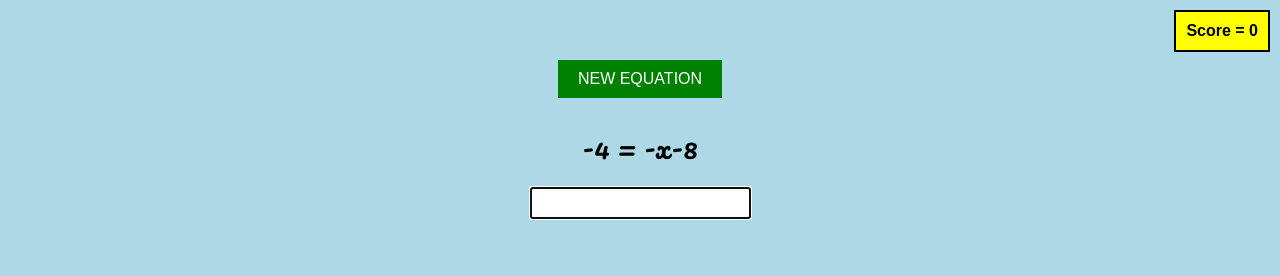
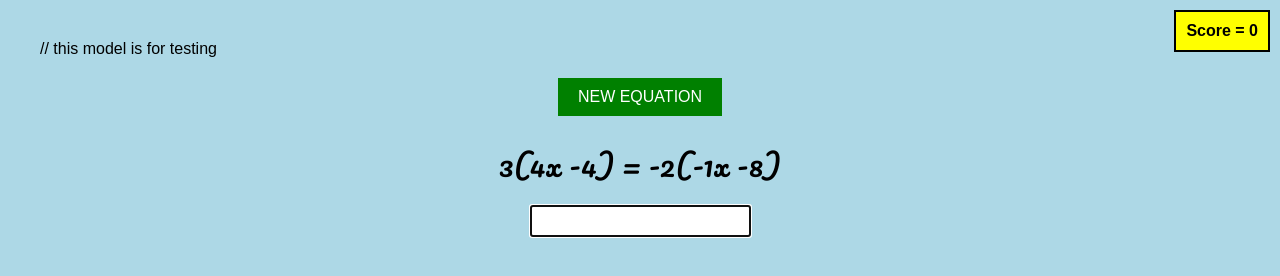
Before and after one commit to GTurner321/solve2, a plain HTML site: page index.html in a window 1280 px wide. Both pictures are taken after a click on the button "NEW EQUATION". Drawn offline with Linux system fonts and the light colour scheme.

Commit message:
Update index.html

```diff
--- a/index.html
+++ b/index.html
@@ -1,3 +1,4 @@
+// this model is for testing
 <!DOCTYPE html>
 <html lang="en">
 <head>
@@ -82,7 +83,7 @@
   <div id="equation-container"></div>
   <div id="score-box">Score = 0</div>
   <script>
-    let a, b, c, d;
+    let a, b, c, d, e, f;
     let score = 0;
     let successCount = 0;
     let inputCount = 0; // Track number of user inputs
@@ -140,6 +141,12 @@ function updateScore(bonusPoints) {
       return `${left} = ${right}`;
     }
 
+    function formatInitialEquation(a, b, c, d, e, f) {
+      const left = `${formatNumber(e)}(${formatNumber(a)}x ${b >= 0 ? "+" : ""} ${formatNumber(b)})`;
+      const right = `${formatNumber(f)}(${formatNumber(c)}x ${d >= 0 ? "+" : ""} ${formatNumber(d)})`;
+      return `${left} = ${right}`;
+    }
+
     function validateInput(input) {
       // Disallow invalid patterns like '/nx', '*nx', '/-nx', '*-nx'
       if (/^[\/\*][\-]?\d*x$/.test(input)) {
@@ -155,51 +162,48 @@ function updateScore(bonusPoints) {
   const equationContainer = document.getElementById("equation-container");
   equationContainer.innerHTML = "";
 
-  const k = Math.floor(Math.random() * 2) + 1; // Random integer from 1 to 2
-
-  if (k === 1) {
   do {
     a = Math.floor(Math.random() * 21) - 10;
-    } while (a === 0 || a === 1);
+    c = Math.floor(Math.random() * 21) - 10;
+  } while (a === c || a === 0 || c === 0 || Math.abs(a - c) === 1);
 
-    c = 0;
+  b = Math.floor(Math.random() * 21) - 10;
+  d = Math.floor(Math.random() * 21) - 10;
+
+  while (b === 0) {
+    b = Math.floor(Math.random() * 21) - 10;
+  }
+  while (d === 0) {
+    d = Math.floor(Math.random() * 21) - 10;
+  }
 
   do {
-      b = Math.floor(Math.random() * 21) - 10;
-    } while (b === 0);
+    e = Math.floor(Math.random() * 21) - 10;
+  } while (e === 0 || e === 1);
 
   do {
-      d = Math.floor(Math.random() * 21) - 10;
-    } while (d === 0);
-  } else if (k === 2) {
-    a = 0;
+    f = Math.floor(Math.random() * 21) - 10;
+  } while (f === 0 || f === 1 || f === e);
 
-    do {
-      c = Math.floor(Math.random() * 21) - 10;
-    } while (c === 0 || c === 1);
-
-    do {
-      b = Math.floor(Math.random() * 21) - 10;
-    } while (b === 0);
-
-    do {
-      d = Math.floor(Math.random() * 21) - 10;
-    } while (d === 0);
+  renderEquation(true); // Initial equation format
 }
 
-  renderEquation();
-}
-
-
-
-function renderEquation(command = null) {
+function renderEquation(isInitial = false) {
   const equationContainer = document.getElementById("equation-container");
+  equationContainer.innerHTML = ""; // Clear previous equation
 
   const equationDiv = document.createElement("div");
   equationDiv.className = "equation";
+
+  if (isInitial) {
+    equationDiv.textContent = formatInitialEquation(a, b, c, d, e, f);
+  } else {
     equationDiv.textContent = formatEquation(a, b, c, d);
+  }
+
   equationContainer.appendChild(equationDiv);
 
+  // Success condition check
   if (
     (Math.abs(a - 1) < 0.000001 && Math.abs(b) < 0.000001 && Math.abs(c) < 0.000001) ||
     (Math.abs(a) < 0.000001 && Math.abs(c - 1) < 0.000001 && Math.abs(d) < 0.000001)
@@ -223,26 +227,21 @@ if (
     } else if (inputCount === 5) {
       bonusPoints = 1;
       pointsMessage += " +1 bonus";
-  } else {
-    bonusPoints = 0; // No bonus points for 6 or more inputs
     }
 
-  // Update the score with base points and bonus points
     updateScore(bonusPoints);
 
-  // Display the points message
     const pointsDiv = document.createElement("div");
     pointsDiv.className = "points-message";
     pointsDiv.textContent = pointsMessage;
     equationContainer.appendChild(pointsDiv);
 
-  // New equation button
     const newEquationButton = document.createElement("button");
     newEquationButton.className = "new-equation-button";
     newEquationButton.textContent = "NEW EQUATION";
     newEquationButton.onclick = () => {
       generateEquation();
-    window.scrollTo(0, 0); // Scroll back to the top for a new equation
+      window.scrollTo(0, 0);
     };
     equationContainer.appendChild(newEquationButton);
 
@@ -250,7 +249,7 @@ if (
     return;
   }
 
-
+  // Input handling
   const inputContainer = document.createElement("div");
   inputContainer.className = "input-container";
 
@@ -264,28 +263,25 @@ if (
   inputContainer.appendChild(errorMessage);
 
   equationContainer.appendChild(inputContainer);
-
   inputBox.focus();
 
   inputBox.addEventListener("keydown", (e) => {
     if (e.key === "Enter") {
       const input = inputBox.value.trim();
-
       if (!validateInput(input)) {
         errorMessage.textContent = "Invalid command. Try again.";
         return;
       }
 
-    // Increment inputCount for each valid input
       inputCount += 1;
-
       errorMessage.textContent = "";
       inputBox.disabled = true;
       processCommand(input);
-    renderEquation(input);
+      renderEquation(false); // Re-render equation in simplified form
     }
   });
 }
+
 
 
     function processCommand(command) {
```
Lines whose indentation alone changed are shown as unchanged.
